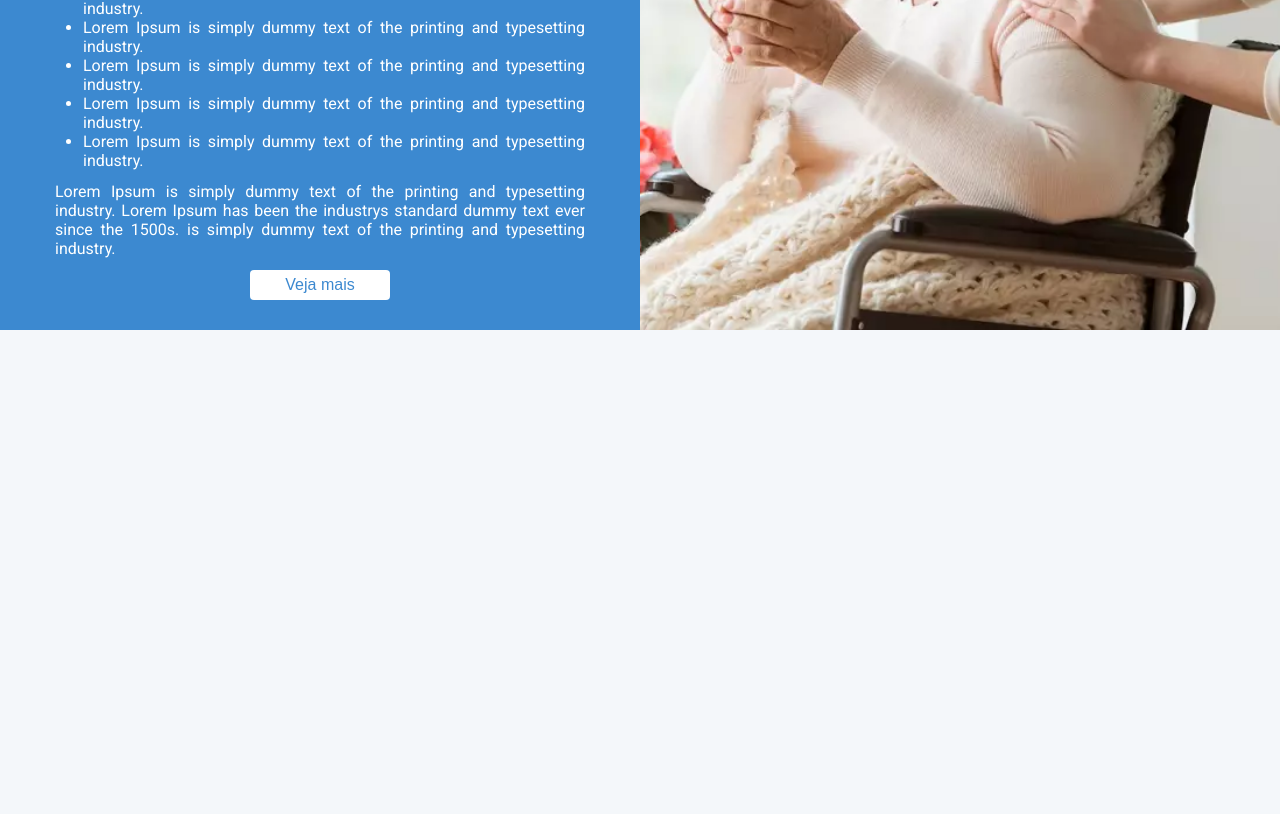
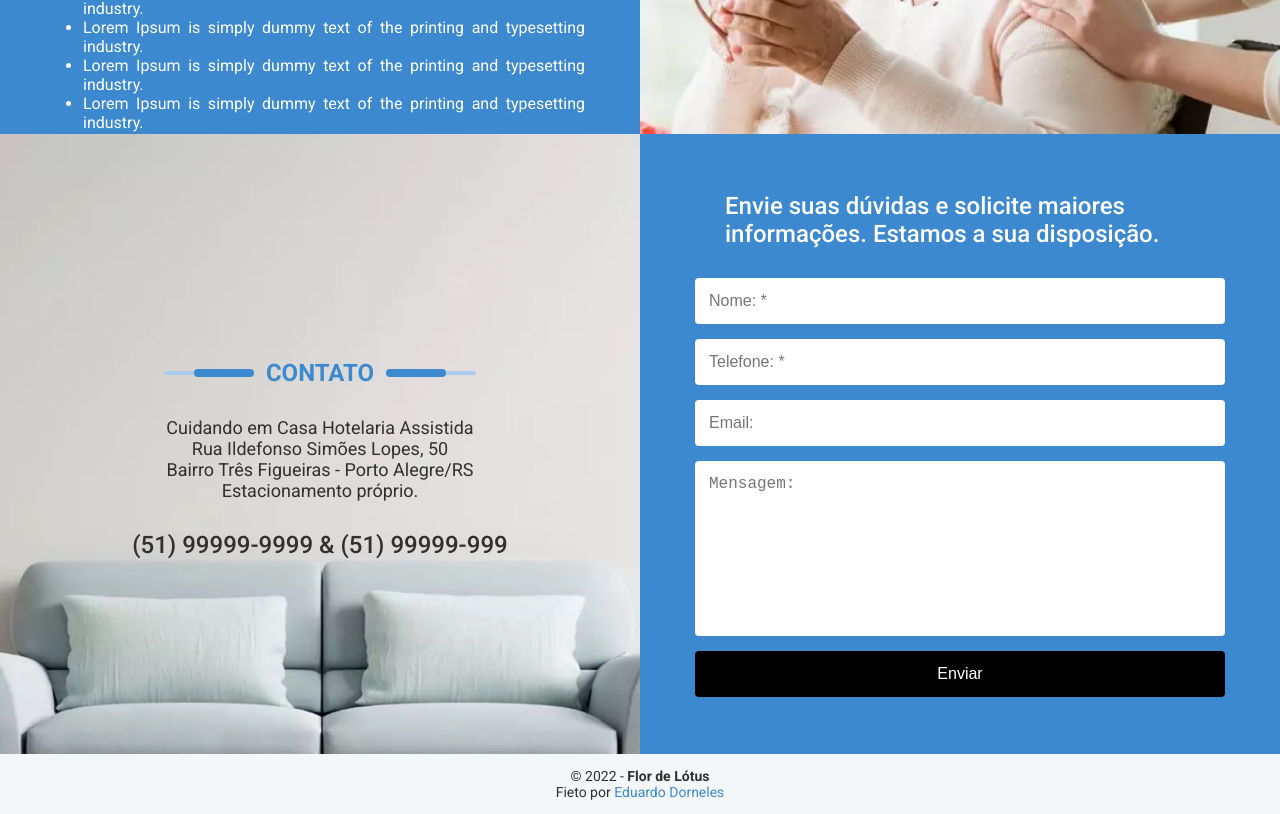
Before and after one commit to dududornelees/flor-de-lotus, a Next.js app: page / in a window 1280 px wide. Shown: the part 2200-3014 px from the top of the page. Before the commit the page ends 2530 px from the top, so only its background shows below. Built offline with nearby package versions, Linux system fonts and the light colour scheme.

Commit message:
🔥 New: Contato e Footer

```diff
--- /dev/null
+++ b/src/components/Footer/Footer.tsx
@@ -0,0 +1,18 @@
+// Styles
+import { FooterStyle } from "./styles";
+
+const Footer = () => {
+    return (
+        <FooterStyle>
+            <p>
+                © 2022 - <strong>Flor de Lótus</strong>
+            </p>
+
+            <p>
+                Fieto por <a href="">Eduardo Dorneles</a>
+            </p>
+        </FooterStyle>
+    );
+};
+
+export default Footer;
--- /dev/null
+++ b/src/components/Footer/styles.ts
@@ -0,0 +1,18 @@
+import styled from "styled-components";
+
+export const FooterStyle = styled.footer`
+    height: 60px;
+    display: flex;
+    align-items: center;
+    justify-content: center;
+    flex-direction: column;
+
+    p {
+        font-size: 14px;
+
+        a {
+            color: ${(props) => props.theme.colors.primary};
+            text-decoration: none;
+        }
+    }
+`;
--- a/src/components/Layout.tsx
+++ b/src/components/Layout.tsx
@@ -1,10 +1,12 @@
 import Header from "./Header/Header";
+import Footer from "./Footer/Footer";
 
 const Layout = ({ children }) => {
     return (
         <>
             <Header />
             {children}
+            <Footer />
         </>
     );
 };
--- a/src/pages/index.tsx
+++ b/src/pages/index.tsx
@@ -193,6 +193,39 @@ const Home = () => {
 
                 <div className="home__who-we-are__image"></div>
             </section>
+
+            <section className="home__contact">
+                <div className="home__contact__form">
+                    <h3>
+                        Envie suas dúvidas e solicite maiores informações.
+                        Estamos a sua disposição.
+                    </h3>
+
+                    <form>
+                        <input placeholder="Nome: *" type="text" />
+                        <input placeholder="Telefone: *" type="text" />
+                        <input placeholder="Email:" type="email" />
+                        <textarea placeholder="Mensagem:"></textarea>
+
+                        <button type="button">Enviar</button>
+                    </form>
+                </div>
+
+                <div className="home__contact__text">
+                    <Divider title="CONTATO" />
+
+                    <div className="contact__text__location">
+                        <p>Cuidando em Casa Hotelaria Assistida</p>
+                        <p>Rua Ildefonso Simões Lopes, 50</p>
+                        <p>Bairro Três Figueiras - Porto Alegre/RS</p>
+                        <p>Estacionamento próprio.</p>
+                    </div>
+
+                    <h3 className="contact__text__cellphone">
+                        (51) 99999-9999 & (51) 99999-999
+                    </h3>
+                </div>
+            </section>
         </HomeStyle>
     );
 };
--- a/src/styles/Pages/Home/styles.ts
+++ b/src/styles/Pages/Home/styles.ts
@@ -148,6 +148,96 @@ export const HomeStyle = styled.main`
         }
     }
 
+    /* Contact */
+    .home__contact {
+        display: flex;
+        flex-direction: row-reverse;
+        height: 620px;
+
+        .home__contact__text {
+            background-image: url("/images/contact/banner.webp");
+            background-position: center;
+            background-repeat: no-repeat;
+            background-size: cover;
+            display: flex;
+            align-items: center;
+            justify-content: center;
+            flex-direction: column;
+            width: 50%;
+
+            .contact__text__location {
+                margin-bottom: 30px;
+
+                p {
+                    font-size: 18px;
+                    text-align: center;
+                }
+            }
+
+            .contact__text__cellphone {
+                font-size: 24px;
+                font-weight: 500;
+            }
+        }
+
+        .home__contact__form {
+            background-color: ${(props) => props.theme.colors.primary};
+            width: 50%;
+            padding: 55px;
+            display: flex;
+            align-items: center;
+            justify-content: center;
+            flex-direction: column;
+
+            h3 {
+                width: 470px;
+                font-size: 24px;
+                color: white;
+                font-weight: 500;
+                margin-bottom: 30px;
+            }
+
+            form {
+                display: grid;
+                grid-template-columns: 1fr;
+                grid-gap: 15px;
+                width: 100%;
+
+                input,
+                textarea {
+                    border-radius: ${(props) => props.theme.borderRadius};
+                    border: none;
+                    width: 100%;
+                    padding: 14px;
+                    outline: none;
+                    font-size: 16px;
+                    resize: none;
+                }
+
+                textarea {
+                    height: 175px;
+                }
+
+                button {
+                    border-radius: ${(props) => props.theme.borderRadius};
+                    transition: ${(props) => props.theme.transition};
+                    width: 100%;
+                    padding: 14px;
+                    border: none;
+                    background-color: black;
+                    color: white;
+                    font-weight: 500;
+                    font-size: 16px;
+                    cursor: pointer;
+
+                    &:hover {
+                        background-color: #151515;
+                    }
+                }
+            }
+        }
+    }
+
     /* Tablet */
     ${(props) => props.theme.media.tablet} {
         /* Banner */
@@ -174,8 +264,46 @@ export const HomeStyle = styled.main`
             grid-template-columns: 1fr;
 
             .home__who-we-are__image {
-                height: 350px;
-                background-position: top;
+                display: none;
+            }
+        }
+
+        /* Contact */
+        .home__contact {
+            flex-direction: column-reverse;
+            height: 980px;
+
+            .home__contact__text {
+                width: 100%;
+                height: 800px;
+
+                .contact__text__cellphone {
+                    font-size: 20px;
+                }
+            }
+
+            .home__contact__form {
+                width: 100%;
+
+                h3 {
+                    width: 100%;
+                    font-size: 18px;
+                }
+
+                form {
+                    width: 100%;
+
+                    input,
+                    textarea {
+                        width: 100%;
+                        padding: 10px;
+                    }
+
+                    button {
+                        padding: 10px;
+                        width: 100%;
+                    }
+                }
             }
         }
     }
@@ -236,5 +364,19 @@ export const HomeStyle = styled.main`
                 }
             }
         }
+
+        /* Contact */
+        .home__contact {
+            flex-direction: column-reverse;
+            height: 900px;
+
+            .home__contact__text {
+                .contact__text__location {
+                    p {
+                        font-size: 16px;
+                    }
+                }
+            }
+        }
     }
 `;
```
Also changed, not shown: public/images/contact/banner.webp (added).
